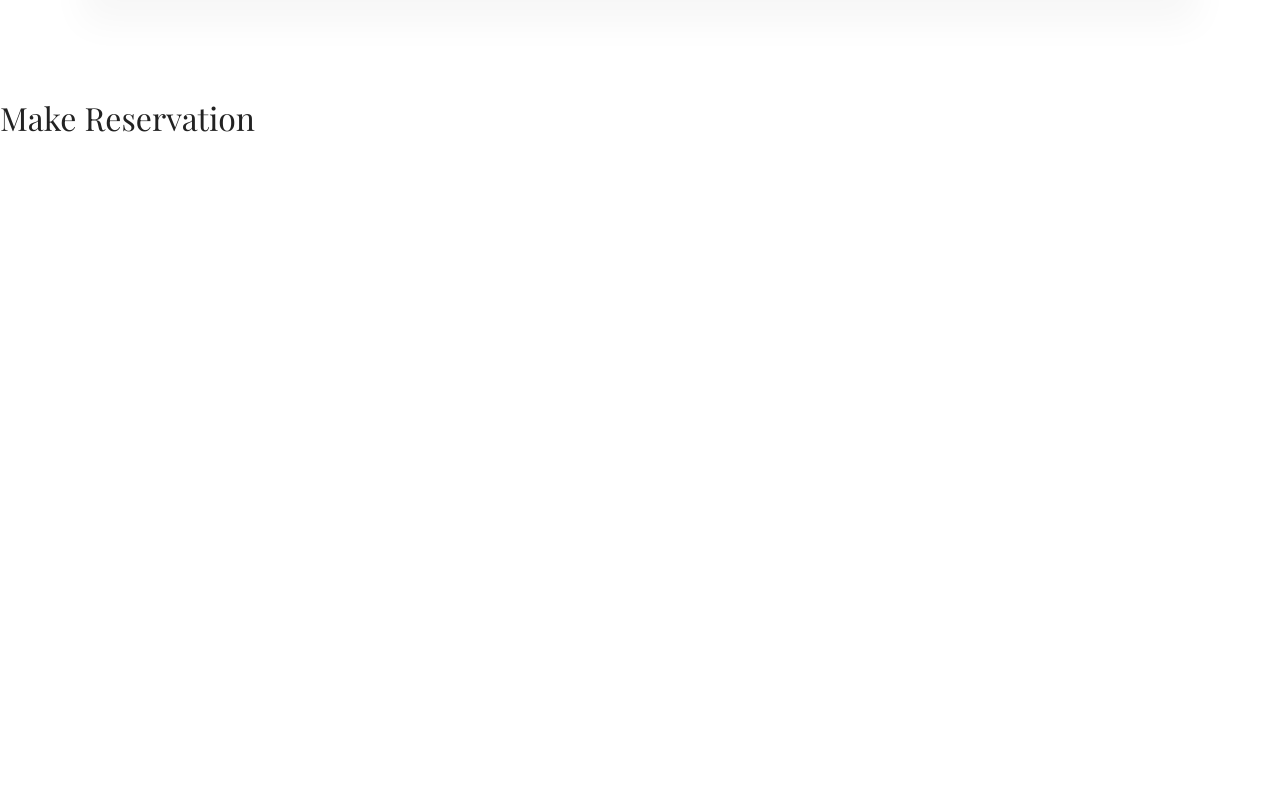
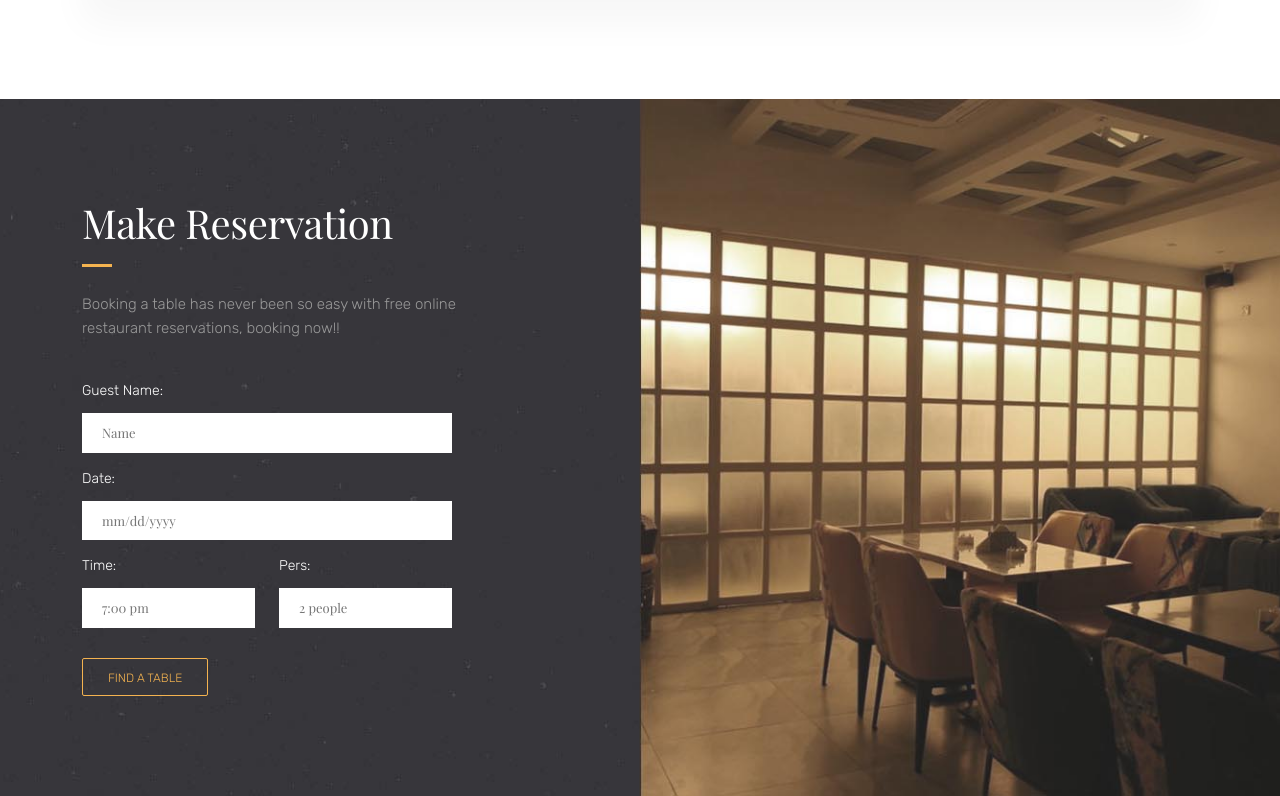
Before and after one commit to sisrafilss/vailla-azzur-client-next, a Next.js app: page / in a window 1280 px wide. Shown: the part 3094-3890 px from the top of the page. Before the commit the page ends 3240 px from the top, so only its background shows below. Built offline with nearby package versions, Linux system fonts and the light colour scheme; a web font is replaced by a local one.

Commit message:
Make Reservation section code added

```diff
--- a/components/makeReservation.js
+++ b/components/makeReservation.js
@@ -1,8 +1,65 @@
 function MakeReservation() {
   return (
-    <>
-      <h2>Make Reservation</h2>
-    </>
+    <section id="reservation-section">
+      <div className="container">
+        <div className="reservation-box">
+          <div className="row">
+            <div className="col-md-6 make_reservation">
+              <div className="title-section white">
+                <h1>Make Reservation</h1>
+                <p>
+                  Booking a table has never been so easy with free online <br />{" "}
+                  restaurant reservations, booking now!!
+                </p>
+              </div>
+              <form className="reservation-form">
+                <label>Guest Name:</label>
+                <input
+                  type="text"
+                  name="name-guest"
+                  id="name-guest"
+                  placeholder="Name"
+                />
+                <label>Date:</label>
+                <input
+                  type="text"
+                  name="date-guest"
+                  id="date-guest"
+                  placeholder="mm/dd/yyyy"
+                />
+                <div className="row">
+                  <div className="col-md-6">
+                    <label>Time:</label>
+                    <input
+                      type="text"
+                      name="time-guest"
+                      id="time-guest"
+                      placeholder="7:00 pm"
+                    />
+                  </div>
+                  <div className="col-md-6">
+                    <label>Pers:</label>
+                    <input
+                      type="text"
+                      name="pers-guest"
+                      id="pers-guest"
+                      placeholder="2 people"
+                    />
+                  </div>
+                </div>
+                <input
+                  type="submit"
+                  name="submit-reservation"
+                  id="submit-reservation"
+                  value="Find a Table"
+                />
+                <div id="msg-rsv"></div>
+              </form>
+            </div>
+          </div>
+        </div>
+      </div>
+    </section>
   );
 }
 
```
